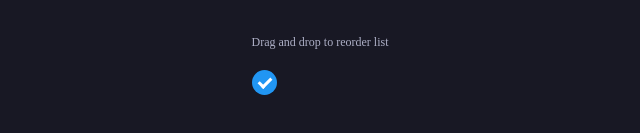
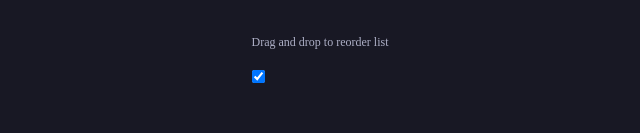
Before and after one commit to activus-d/frondend-mentor-todo-app, a plain HTML site: page index.html in a window 1280 px wide. Shown: the part 525-658 px from the top of the page, 320-960 px from the left. Drawn offline with Linux system fonts and the light colour scheme.

Commit message:
Update style.css

```diff
--- a/style.css
+++ b/style.css
@@ -1,4 +1,4 @@
-.container {
+/* .container {
     display: block;
     position: relative;
     padding-left: 35px;
@@ -9,19 +9,19 @@
     -moz-user-select: none;
     -ms-user-select: none;
     user-select: none;
-}
+} */
 
   /* Hide the browser's default checkbox */
-.container input {
+/*.container input {
     position: absolute;
     opacity: 0;
     cursor: pointer;
     height: 0;
     width: 0;
-}
+} */
 
   /* Create a custom checkbox */
-.checkmark {
+/* .checkmark {
     position: absolute;
     top: 0;
     left: 0;
@@ -29,32 +29,32 @@
     width: 25px;
     border-radius: 50%;
     background-color: #eee;
-}
+} */
 
   /* On mouse-over, add a grey background color */
-.container:hover input ~ .checkmark {
+/*.container:hover input ~ .checkmark {
     background-color: #ccc;
-}
+} */
 
   /* When the checkbox is checked, add a blue background */
-.container input:checked ~ .checkmark {
+/*.container input:checked ~ .checkmark {
     background-color: #2196F3;
-}
+} */
 
   /* Create the checkmark/indicator (hidden when not checked) */
-.checkmark:after {
+/*.checkmark:after {
     content: "";
     position: absolute;
     display: none;
-}
+}*/
 
   /* Show the checkmark when checked */
-.container input:checked ~ .checkmark:after {
+/*.container input:checked ~ .checkmark:after {
     display: block;
-}
+}*/
 
   /* Style the checkmark/indicator */
-.container .checkmark:after {
+/*.container .checkmark:after {
     left: 9px;
     top: 5px;
     width: 5px;
@@ -64,10 +64,7 @@
     -webkit-transform: rotate(45deg);
     -ms-transform: rotate(45deg);
     transform: rotate(45deg);
-}
-
-
-
+} */
 
 
 * {
```
